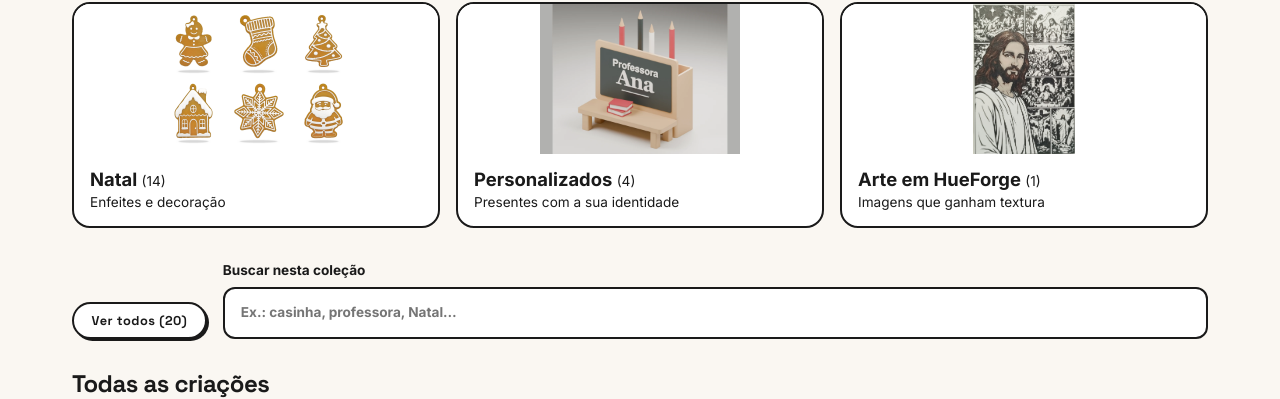
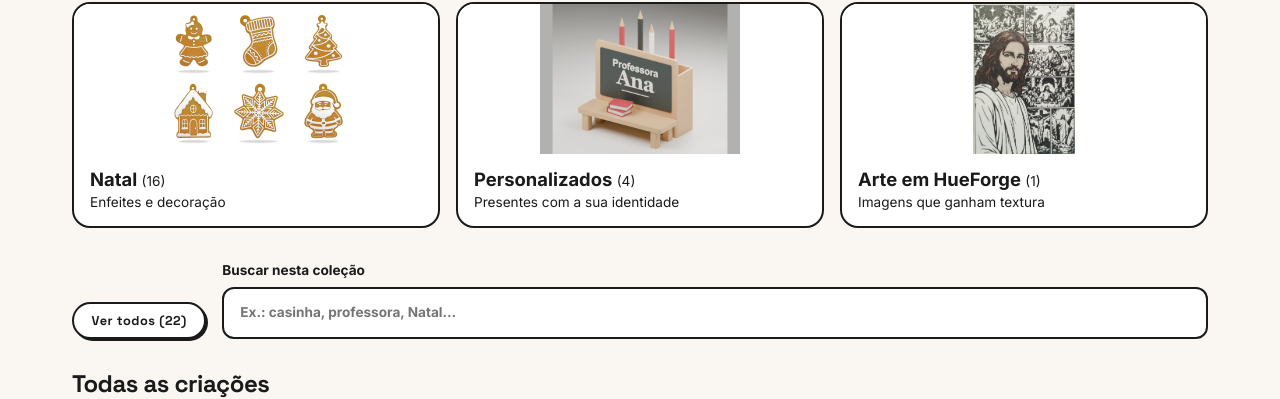
Before and after one commit to AlexOliverax/il3d-studio-web, a React (Vite) app: page / in a window 1280 px wide. Shown: the part 1295-1694 px from the top of the page. Built offline with nearby package versions, Linux system fonts and the light colour scheme.

Commit message:
Add Christmas ornament kits with six and eight pieces

```diff
--- a/src/data/products.ts
+++ b/src/data/products.ts
@@ -3,6 +3,98 @@ import { hueforgeProducts } from './hueforge'
 
 export const products: Product[] = [
 ...hueforgeProducts,
+{
+  "id": "natal-kit-6",
+  "slug": "kit-6-enfeites-natal-petg",
+  "name": "Kit 6 Enfeites de Natal + 6 Ganchos",
+  "category": "PRESENTES_LEMBRANCINHAS",
+  "shortDescription": "Decore sua árvore com 6 enfeites autorais em PETG e 6 ganchos de brinde.",
+  "description": "Kit com 6 enfeites de Natal: casinha, floco de neve, árvore, Papai Noel e dois bonequinhos. Produzidos pelo IL 3D Studio em impressão 3D com PETG amarelo e branco. Acompanha 6 ganchos de brinde, um para cada enfeite. Não acompanha fio. As imagens mostram detalhes de peças da coleção. Consulte o valor e o prazo para o seu pedido.",
+  "image": {
+    "src": "/images/natal-biscoitos/casinha.png",
+    "alt": "Detalhe da casinha que integra o kit de 6 enfeites; imagem não representa o conteúdo completo",
+    "type": "DIGITAL_RENDER",
+    "width": 1200,
+    "height": 1200
+  },
+  "gallery": [
+    {
+      "src": "/images/natal-biscoitos/floco-de-neve.png",
+      "alt": "Detalhe do floco de neve incluído no kit",
+      "type": "DIGITAL_RENDER",
+      "width": 1200,
+      "height": 1200
+    },
+    {
+      "src": "/images/natal-biscoitos/arvore.png",
+      "alt": "Detalhe da árvore incluída no kit",
+      "type": "DIGITAL_RENDER",
+      "width": 1200,
+      "height": 1200
+    }
+  ],
+  "status": "QUOTE_ONLY",
+  "customizable": false,
+  "material": "PETG",
+  "availableColors": [
+    "Amarelo + Branco"
+  ],
+  "tags": [
+    "natal",
+    "kit",
+    "6 enfeites",
+    "ganchos",
+    "autoral"
+  ],
+  "licenseStatus": "ORIGINAL",
+  "creator": "IL 3D Studio"
+},
+{
+  "id": "natal-kit-8",
+  "slug": "kit-8-enfeites-natal-petg",
+  "name": "Kit 8 Enfeites de Natal + 8 Ganchos",
+  "category": "PRESENTES_LEMBRANCINHAS",
+  "shortDescription": "Decore sua árvore com 8 enfeites autorais em PETG e 8 ganchos de brinde.",
+  "description": "Kit com 8 enfeites de Natal: casinha, floco de neve, árvore, Papai Noel, dois bonequinhos, meia e luva. Produzidos pelo IL 3D Studio em impressão 3D com PETG amarelo e branco. Acompanha 8 ganchos de brinde, um para cada enfeite. Não acompanha fio. As imagens mostram detalhes de peças da coleção. Consulte o valor e o prazo para o seu pedido.",
+  "image": {
+    "src": "/images/natal-biscoitos/casinha.png",
+    "alt": "Detalhe da casinha que integra o kit de 8 enfeites; imagem não representa o conteúdo completo",
+    "type": "DIGITAL_RENDER",
+    "width": 1200,
+    "height": 1200
+  },
+  "gallery": [
+    {
+      "src": "/images/natal-biscoitos/floco-de-neve.png",
+      "alt": "Detalhe do floco de neve incluído no kit",
+      "type": "DIGITAL_RENDER",
+      "width": 1200,
+      "height": 1200
+    },
+    {
+      "src": "/images/natal-biscoitos/arvore.png",
+      "alt": "Detalhe da árvore incluída no kit",
+      "type": "DIGITAL_RENDER",
+      "width": 1200,
+      "height": 1200
+    }
+  ],
+  "status": "QUOTE_ONLY",
+  "customizable": false,
+  "material": "PETG",
+  "availableColors": [
+    "Amarelo + Branco"
+  ],
+  "tags": [
+    "natal",
+    "kit",
+    "8 enfeites",
+    "ganchos",
+    "autoral"
+  ],
+  "licenseStatus": "ORIGINAL",
+  "creator": "IL 3D Studio"
+},
   {
     "id": "natal-biscoito-casinha",
     "slug": "enfeite-natal-casinha",
```
Also changed, not shown: 1 other file (tests, documents, lock files or other folders).
